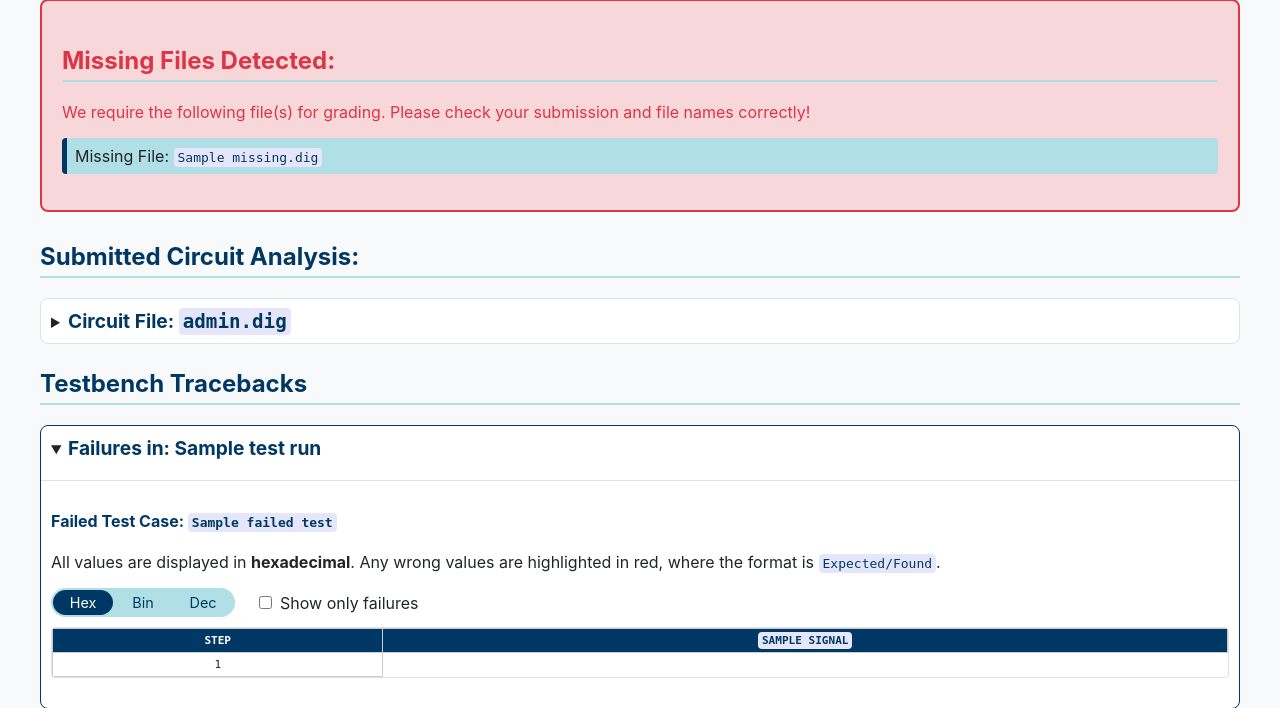
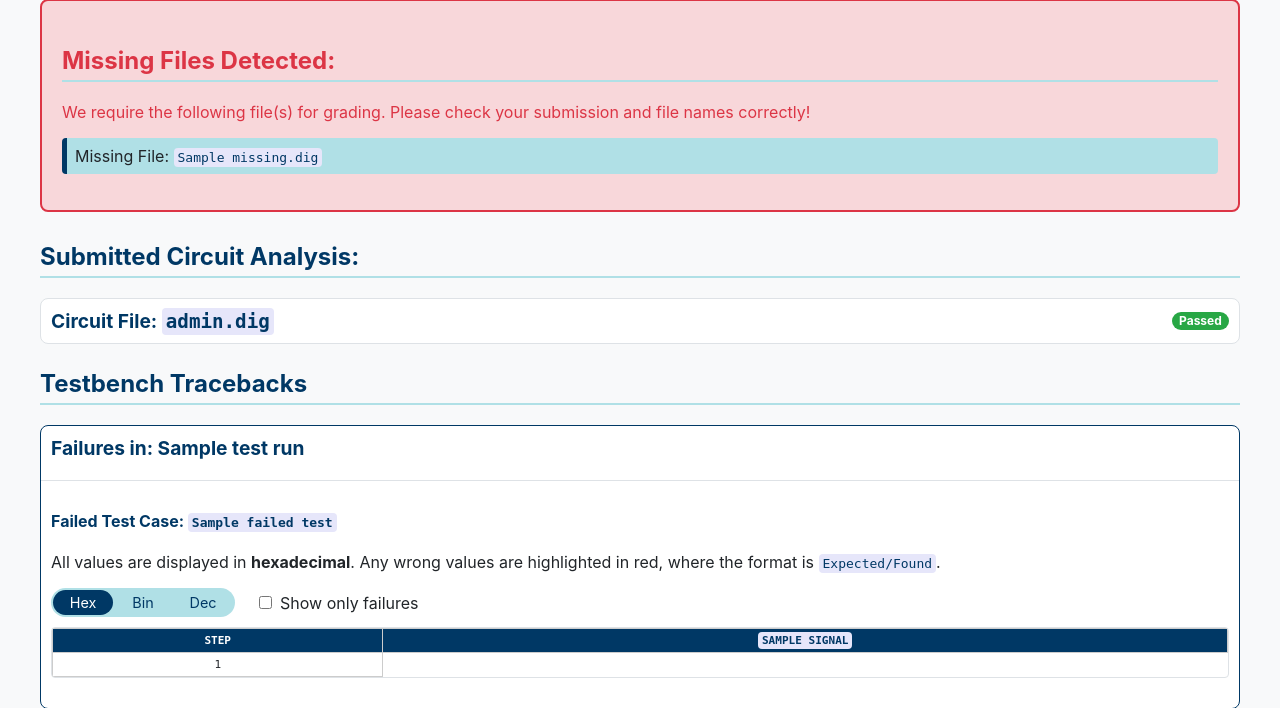
Before and after one commit to CSE140L/cse140l-python, a Flask app: template src/report_server/templates/report.html.j2 in a window 1280 px wide. Shown: the part 202-910 px from the top of the page. Run offline with Flask 3, Linux system fonts and the light colour scheme; the template is opened without the code that fills it: most values are stand-ins (such as "Sample title", 1, 10 or a date in 2020).

Commit message:
added a badge to show any analysis errors

```diff
--- a/src/report_server/templates/report.html.j2
+++ b/src/report_server/templates/report.html.j2
@@ -109,10 +109,32 @@
         background-color: #FFFFFF;
     }
     summary {
+        display: flex;
+        justify-content: space-between;
+        align-items: center;
         padding: 10px;
         font-weight: bold;
         cursor: pointer;
         outline: none;
+    }
+    .badge {
+        display: inline-block;
+        padding: 0.25em 0.6em;
+        font-size: 75%;
+        font-weight: 700;
+        line-height: 1;
+        text-align: center;
+        white-space: nowrap;
+        vertical-align: baseline;
+        border-radius: 0.75rem;
+        color: white;
+        margin-left: 10px;
+    }
+    .error-badge {
+        background-color: var(--status-error);
+    }
+    .success-badge {
+        background-color: var(--status-success);
     }
     details[open] {
         border-color: var(--ucsd-blue-dark);
@@ -289,8 +311,15 @@
     <div>
         <h2>Submitted Circuit Analysis:</h2>
         {% for info in circuit_info %}
-            <details>
-                <summary><h3>Circuit File: <code>{{ info.top_level }}.dig</code></h3></summary>
+            <details {% if info.analysis_errors %}open{% endif %}>
+                <summary>
+                    <h3>Circuit File: <code>{{ info.top_level }}.dig</code></h3>
+                    {% if info.analysis_errors %}
+                        <span class="badge error-badge" title="{{ info.analysis_errors | length }} errors">{{ info.analysis_errors | length }}</span>
+                    {% else %}
+                        <span class="badge success-badge">Passed</span>
+                    {% endif %}
+                </summary>
                 <div class="circuit-container">
                     <div class="circuit-image">
                         <p><strong>Screenshot of Circuit:</strong></p>
```
Also changed, not shown: 1 other file.
